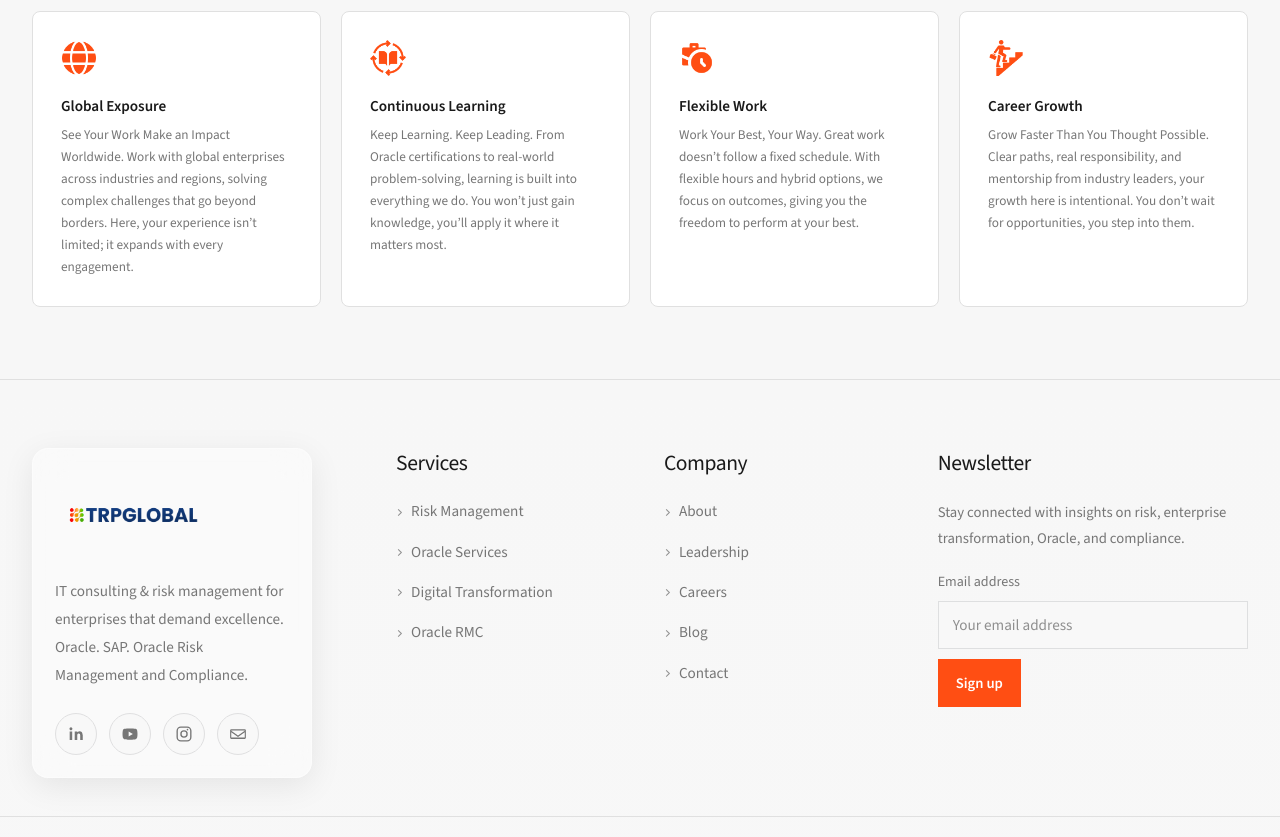
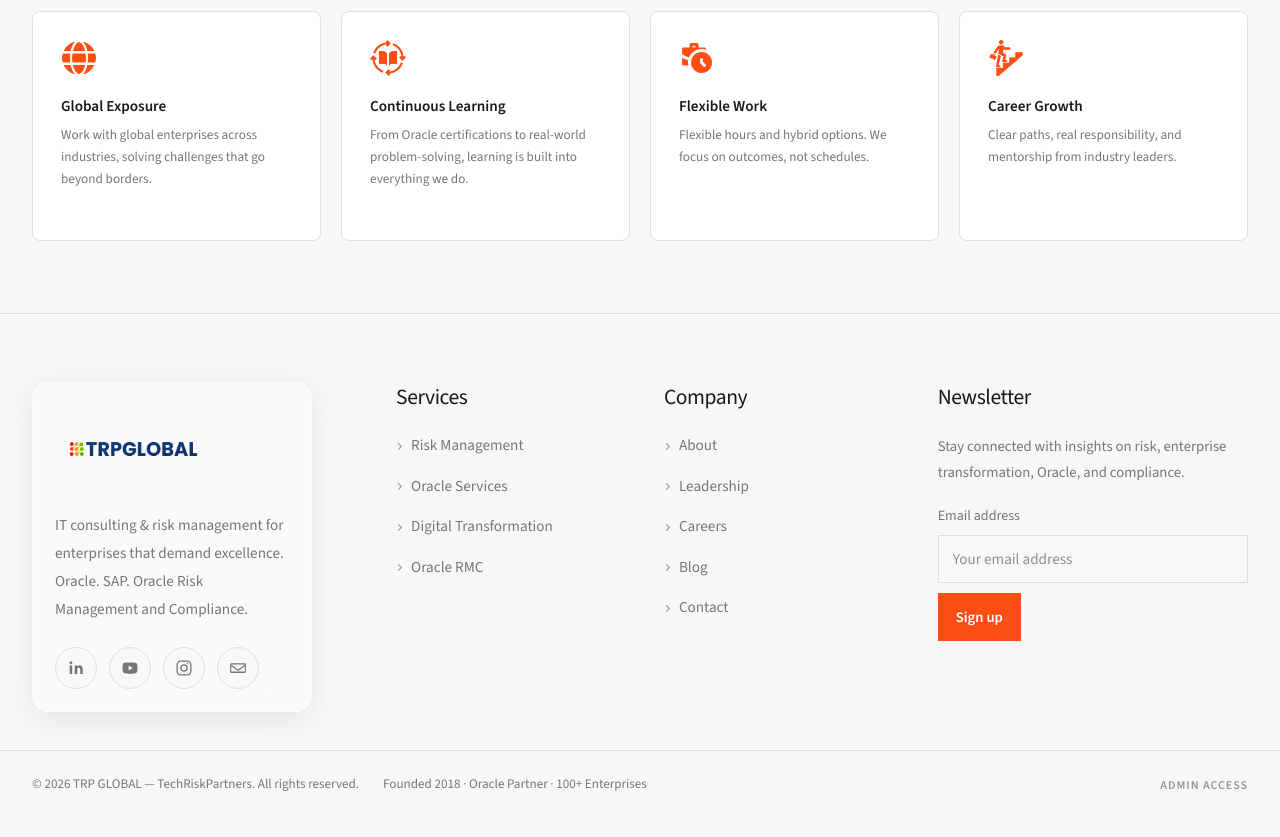
Before and after one commit to PintuM07/TRPGLOBAL-NEXT, a Next.js app: page /careers in a window 1280 px wide. Shown: the part 1760-2597 px from the top of the page. Built offline with nearby package versions, Linux system fonts and the light colour scheme.

Commit message:
feat: implement careers page with job listings, filtering, and perks carousel

```diff
--- a/src/app/careers/page.js
+++ b/src/app/careers/page.js
@@ -3,7 +3,7 @@
 import React, { useRef, useState } from 'react';
 import Link from 'next/link';
 import { useReveal } from '@/lib/hooks/useReveal';
-import { ChevronLeft, ChevronRight, HeartPulse, Trophy, Laptop, Rocket } from 'lucide-react';
+import { ChevronLeft, ChevronRight, Users, Trophy, BookOpen, Handshake } from 'lucide-react';
 import { motion } from 'framer-motion';
 
 const JOBS = [
@@ -16,14 +16,14 @@ const JOBS = [
 ];
 
 const PERKS = [
-  { icon: '/assets/icons/Careers/Global%20Exposure.png', title: 'Global Exposure', desc: 'See Your Work Make an Impact Worldwide. Work with global enterprises across industries and regions, solving complex challenges that go beyond borders. Here, your experience isn’t limited; it expands with every engagement.' },
-  { icon: '/assets/icons/Careers/Continuous%20Learning.png', title: 'Continuous Learning', desc: 'Keep Learning. Keep Leading. From Oracle certifications to real-world problem-solving, learning is built into everything we do. You won’t just gain knowledge, you’ll apply it where it matters most.' },
-  { icon: '/assets/icons/Careers/Flexible%20Work.png', title: 'Flexible Work', desc: 'Work Your Best, Your Way. Great work doesn’t follow a fixed schedule. With flexible hours and hybrid options, we focus on outcomes, giving you the freedom to perform at your best.' },
-  { icon: '/assets/icons/Careers/Career%20Growth.png', title: 'Career Growth', desc: 'Grow Faster Than You Thought Possible. Clear paths, real responsibility, and mentorship from industry leaders, your growth here is intentional. You don’t wait for opportunities, you step into them.' },
-  { icon: '/assets/icons/Careers/cardiogram.png', title: 'Health & Wellness', desc: 'Comprehensive premium health coverage, generous wellness stipends, and dedicated mental health days.' },
-  { icon: '/assets/icons/Careers/trophy.png', title: 'Performance Rewards', desc: 'Competitive base compensation with performance-based bi-annual bonuses and profit-sharing.' },
-  { icon: '/assets/icons/Careers/laptop-computer.png', title: 'Premium Tech Gear', desc: 'Choose your preferred powerful workstation setup (Apple or PC) with noise-canceling headphones.' },
-  { icon: '/assets/icons/Careers/solution.png', title: 'Impactful Solutions', desc: 'Directly influence the risk frameworks of Fortune 500 companies in a fast-paced environment.' },
+  { icon: '/assets/icons/Careers/Global%20Exposure.png', title: 'Global Exposure', desc: 'Work with global enterprises across industries, solving challenges that go beyond borders.' },
+  { icon: '/assets/icons/Careers/Continuous%20Learning.png', title: 'Continuous Learning', desc: 'From Oracle certifications to real-world problem-solving, learning is built into everything we do.' },
+  { icon: '/assets/icons/Careers/Flexible%20Work.png', title: 'Flexible Work', desc: 'Flexible hours and hybrid options. We focus on outcomes, not schedules.' },
+  { icon: '/assets/icons/Careers/Career%20Growth.png', title: 'Career Growth', desc: 'Clear paths, real responsibility, and mentorship from industry leaders.' },
+  { icon: Users, title: 'Mentorship Access', desc: 'Direct guidance from senior leaders and industry experts who are invested in your growth.' },
+  { icon: Trophy, title: 'Performance Rewards', desc: 'Competitive base pay, bi-annual bonuses, and profit-sharing that grows with your performance.' },
+  { icon: BookOpen, title: 'Learning & Development', desc: 'Access to certifications, training programs, and workshops to keep your skills sharp and your career moving forward.' },
+  { icon: Handshake, title: 'Collaborative Culture', desc: 'Work alongside a team that challenges, supports, and pushes each other to do their best work every day.' },
 ];
 
 const FILTERS = ['all', 'Oracle', 'SAP', 'Technology', 'Risk'];
```
